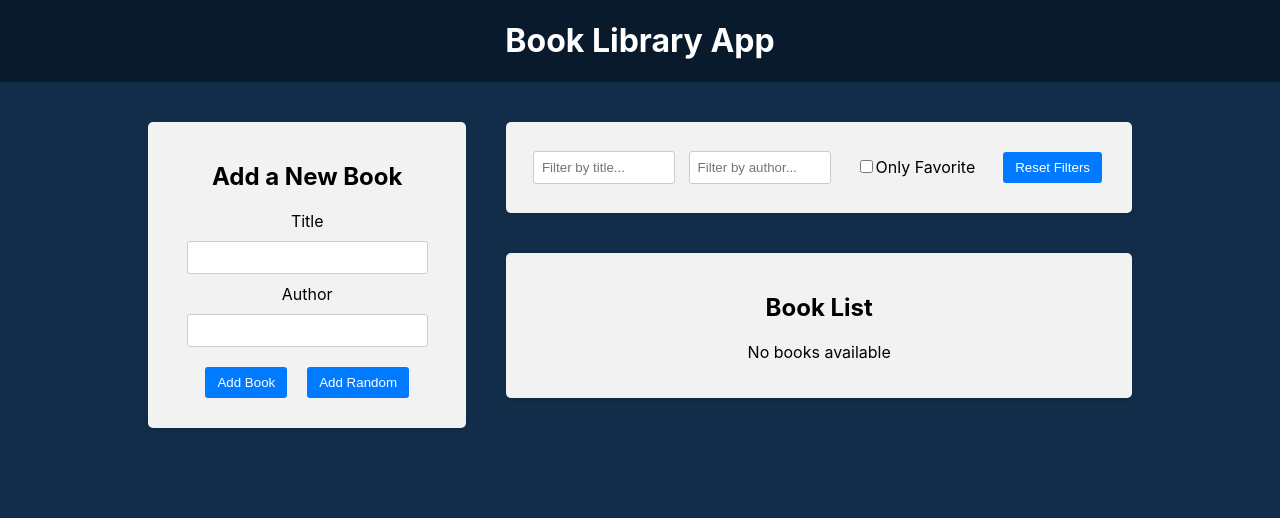
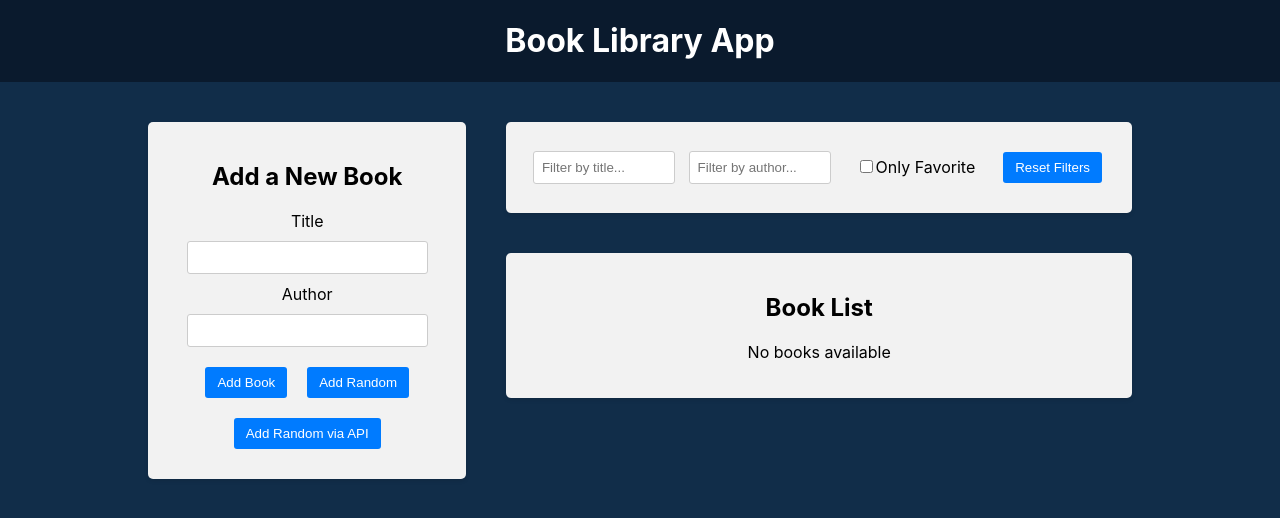
Before and after one commit to dimkaua/book-library-app, a React (Create React App) app in the folder frontend/: page / in a window 1280 px wide. Shown: the top 518 px of the page. Built offline with nearby package versions, Linux system fonts and the light colour scheme.

Commit message:
added random book via api

```diff
--- a/frontend/package.json
+++ b/frontend/package.json
@@ -7,6 +7,7 @@
     "@testing-library/jest-dom": "^5.17.0",
     "@testing-library/react": "^13.4.0",
     "@testing-library/user-event": "^13.5.0",
+    "axios": "^1.6.2",
     "react": "^18.2.0",
     "react-dom": "^18.2.0",
     "react-icons": "^4.12.0",
--- a/frontend/src/components/BookForm/BookForm.js
+++ b/frontend/src/components/BookForm/BookForm.js
@@ -1,5 +1,6 @@
 import { useState } from 'react'
 import { useDispatch } from 'react-redux'
+import axios from 'axios'
 import createBookWithID from '../../utils/createBookWithID'
 import { addBook } from '../../redux/books/actionCreators'
 import booksData from '../../data/books.json'
@@ -22,6 +23,17 @@
       dispatch(addBook(createBookWithID({ title, author })))
       setTitle('')
       setAuthor('')
+    }
+  }
+
+  const handleAddRandomBookViaAPI = async () => {
+    try {
+      const res = await axios.get('http://localhost:4000/random-book')
+      if (res.data && res.data.title && res.data.author) {
+        dispatch(addBook(createBookWithID(res.data)))
+      }
+    } catch (error) {
+      console.log('Error fetching random book', error)
     }
   }
 
@@ -51,6 +63,9 @@
         <button type="button" onClick={handleAddRandomBook}>
           Add Random
         </button>
+        <button type="button" onClick={handleAddRandomBookViaAPI}>
+          Add Random via API
+        </button>
       </form>
     </div>
   )
```
Also changed, not shown: 1 other file (tests, documents, lock files or other folders).
